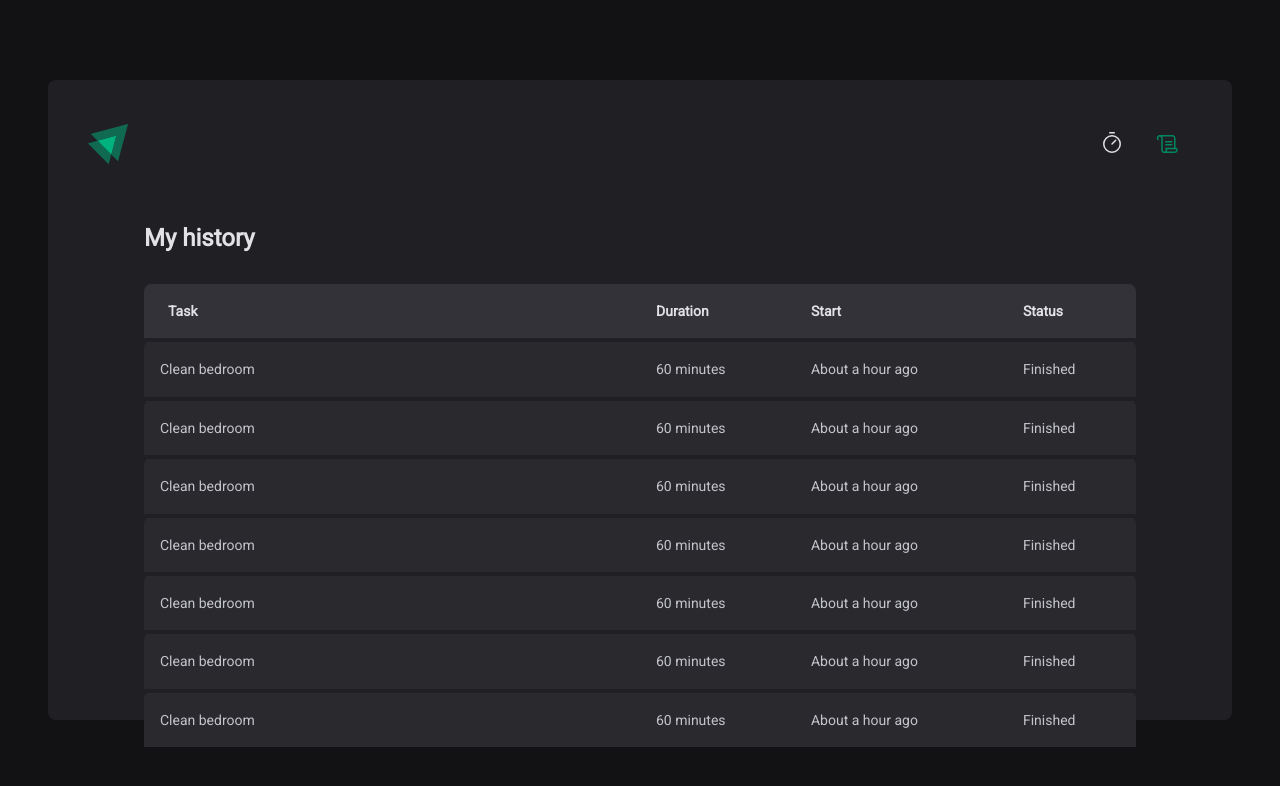
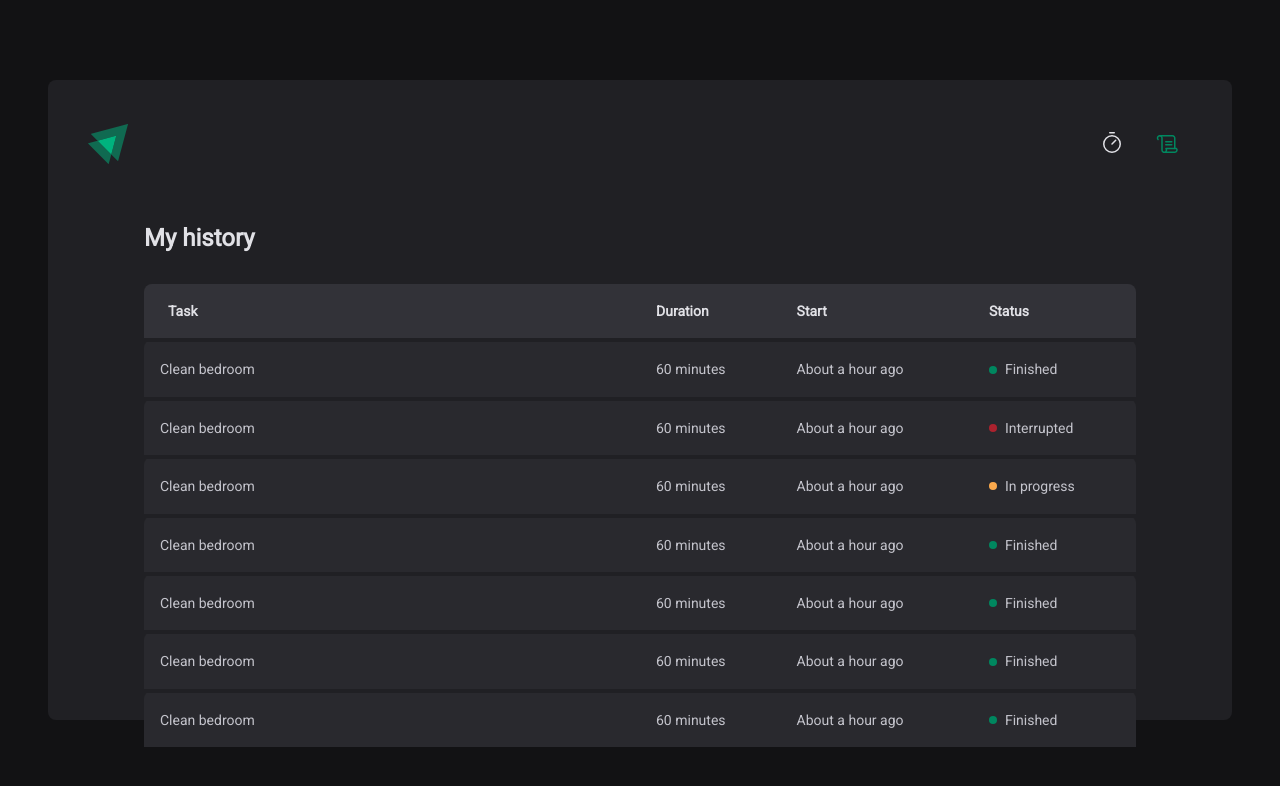
Before and after one commit to vivianequeiroz/react-timer, a React (Vite) app: page /history in a window 1280 px wide. Shown: the top 786 px of the page. Built offline with nearby package versions, Linux system fonts and the light colour scheme.

Commit message:
feat: improve status colors styled component

```diff
--- a/src/pages/History/index.tsx
+++ b/src/pages/History/index.tsx
@@ -1,4 +1,4 @@
-import { HistoryContainer, ListContainer } from './styles'
+import { HistoryContainer, ListContainer, Status } from './styles'
 
 export function History() {
   return (
@@ -19,43 +19,57 @@
               <td>Clean bedroom</td>
               <td>60 minutes</td>
               <td>About a hour ago</td>
-              <td>Finished</td>
+              <td>
+                <Status statusColor='green'>Finished</Status>
+              </td>
             </tr>
             <tr>
               <td>Clean bedroom</td>
               <td>60 minutes</td>
               <td>About a hour ago</td>
-              <td>Finished</td>
+              <td>
+                <Status statusColor='red'>Interrupted</Status>
+              </td>
             </tr>
             <tr>
               <td>Clean bedroom</td>
               <td>60 minutes</td>
               <td>About a hour ago</td>
-              <td>Finished</td>
+              <td>
+                <Status statusColor='yellow'>In progress</Status>
+              </td>
             </tr>
             <tr>
               <td>Clean bedroom</td>
               <td>60 minutes</td>
               <td>About a hour ago</td>
-              <td>Finished</td>
+              <td>
+                <Status statusColor='green'>Finished</Status>
+              </td>
             </tr>
             <tr>
               <td>Clean bedroom</td>
               <td>60 minutes</td>
               <td>About a hour ago</td>
-              <td>Finished</td>
+              <td>
+                <Status statusColor='green'>Finished</Status>
+              </td>
             </tr>
             <tr>
               <td>Clean bedroom</td>
               <td>60 minutes</td>
               <td>About a hour ago</td>
-              <td>Finished</td>
+              <td>
+                <Status statusColor='green'>Finished</Status>
+              </td>
             </tr>
             <tr>
               <td>Clean bedroom</td>
               <td>60 minutes</td>
               <td>About a hour ago</td>
-              <td>Finished</td>
+              <td>
+                <Status statusColor='green'>Finished</Status>
+              </td>
             </tr>
           </tbody>
         </table>
--- a/src/pages/History/styles.ts
+++ b/src/pages/History/styles.ts
@@ -58,3 +58,27 @@
     }
   }
 `
+const STATUS_COLOR = {
+  yellow: 'yellow-500',
+  red: 'red-500',
+  green: 'green-500',
+} as const
+interface StatusProps {
+  statusColor: keyof typeof STATUS_COLOR
+}
+
+export const Status = styled.span<StatusProps>`
+  display: flex;
+  align-items: center;
+  gap: 0.5rem;
+
+  &::before {
+    content: '';
+
+    width: 0.5rem;
+    height: 0.5rem;
+    border-radius: 50%;
+    background-color: ${(props) =>
+      props.theme[STATUS_COLOR[props.statusColor]]};
+  }
+`
```
